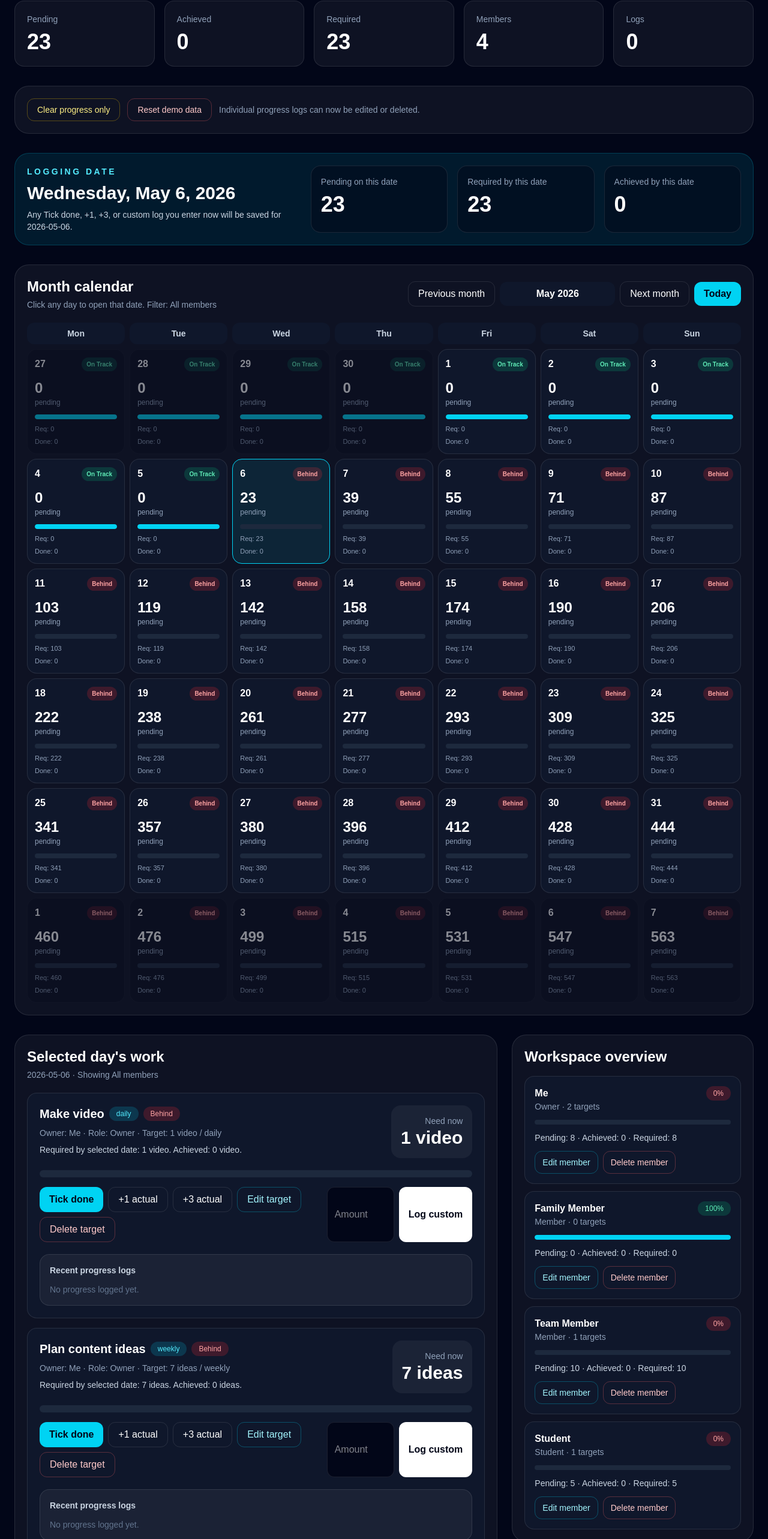
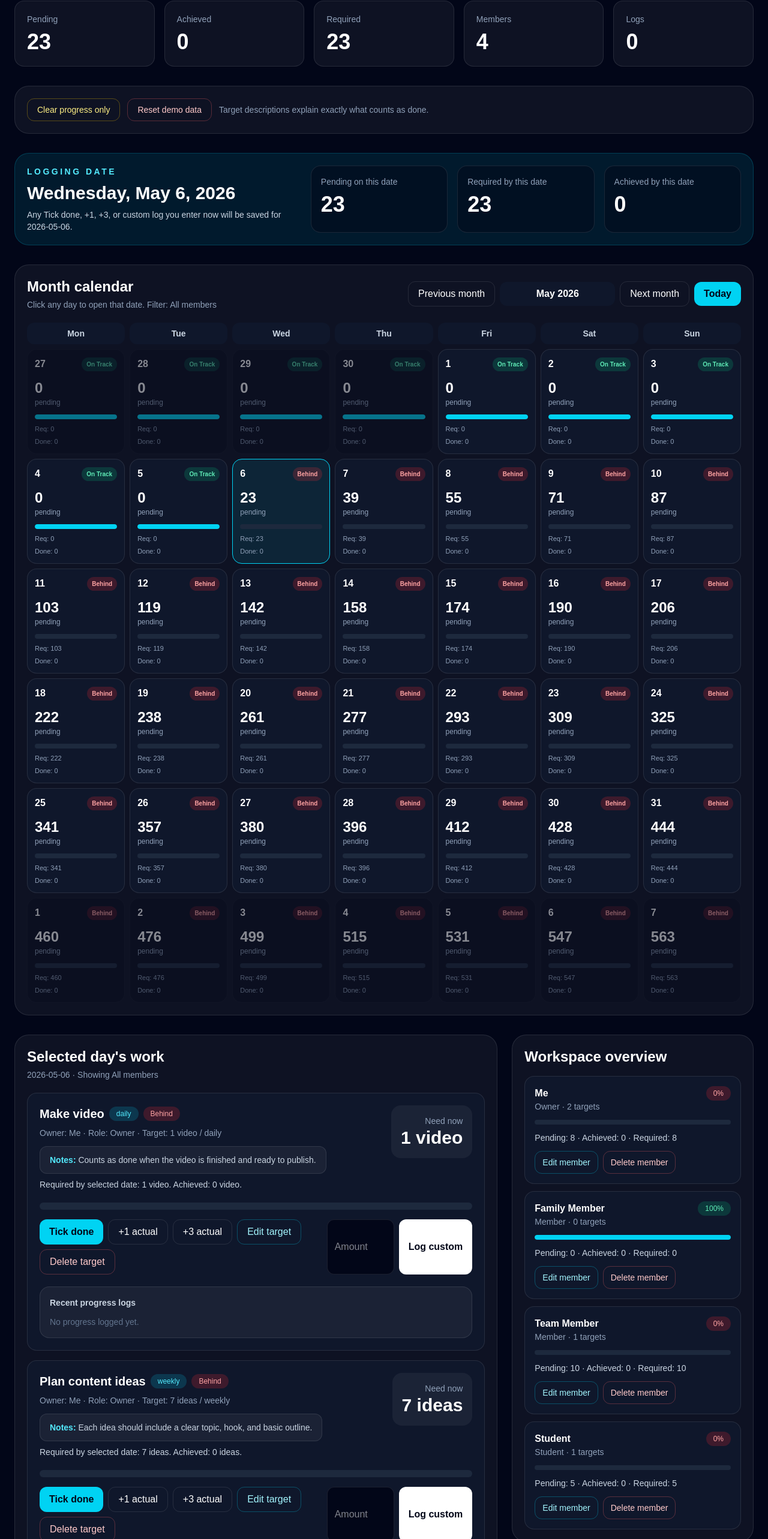
Before and after one commit to hamzajnj1997/universal-targets-tracker, a Next.js app: page / in a window 1280 px wide. Shown: the part 195-2761 px from the top of the page at 60% size. Built offline with nearby package versions, Linux system fonts and the light colour scheme.

Commit message:
Add target descriptions

```diff
--- a/app/page.tsx
+++ b/app/page.tsx
@@ -13,6 +13,7 @@ type Member = {
 type Target = {
   id: string;
   title: string;
+  description: string;
   ownerId: string;
   frequency: Frequency;
   targetAmount: number;
@@ -166,6 +167,7 @@ const initialTargets: Target[] = [
   {
     id: "video",
     title: "Make video",
+    description: "Counts as done when the video is finished and ready to publish.",
     ownerId: "me",
     frequency: "daily",
     targetAmount: 1,
@@ -175,6 +177,7 @@ const initialTargets: Target[] = [
   {
     id: "ideas",
     title: "Plan content ideas",
+    description: "Each idea should include a clear topic, hook, and basic outline.",
     ownerId: "me",
     frequency: "weekly",
     targetAmount: 7,
@@ -184,6 +187,7 @@ const initialTargets: Target[] = [
   {
     id: "calls",
     title: "Sales calls",
+    description: "Only completed calls count. Missed calls carry forward.",
     ownerId: "team",
     frequency: "daily",
     targetAmount: 10,
@@ -193,6 +197,7 @@ const initialTargets: Target[] = [
   {
     id: "reading",
     title: "Read pages",
+    description: "Pages count when they are actually read, not just opened.",
     ownerId: "student",
     frequency: "daily",
     targetAmount: 5,
@@ -215,6 +220,7 @@ export default function Home() {
   const [newMemberRole, setNewMemberRole] = useState("Member");
 
   const [newTitle, setNewTitle] = useState("");
+  const [newDescription, setNewDescription] = useState("");
   const [newAmount, setNewAmount] = useState(1);
   const [newUnit, setNewUnit] = useState("tasks");
   const [newFrequency, setNewFrequency] = useState<Frequency>("daily");
@@ -226,6 +232,7 @@ export default function Home() {
 
   const [editingTargetId, setEditingTargetId] = useState<string | null>(null);
   const [editTitle, setEditTitle] = useState("");
+  const [editDescription, setEditDescription] = useState("");
   const [editOwnerId, setEditOwnerId] = useState("me");
   const [editFrequency, setEditFrequency] = useState<Frequency>("daily");
   const [editAmount, setEditAmount] = useState(1);
@@ -251,7 +258,12 @@ export default function Home() {
         }
 
         if (Array.isArray(parsedData.targets)) {
-          setTargets(parsedData.targets);
+          setTargets(
+            parsedData.targets.map((target) => ({
+              ...target,
+              description: target.description ?? "",
+            }))
+          );
         }
 
         if (Array.isArray(parsedData.logs)) {
@@ -510,6 +522,7 @@ export default function Home() {
   function startEditingTarget(target: Target) {
     setEditingTargetId(target.id);
     setEditTitle(target.title);
+    setEditDescription(target.description ?? "");
     setEditOwnerId(target.ownerId);
     setEditFrequency(target.frequency);
     setEditAmount(target.targetAmount);
@@ -519,6 +532,7 @@ export default function Home() {
   function cancelEditingTarget() {
     setEditingTargetId(null);
     setEditTitle("");
+    setEditDescription("");
     setEditOwnerId("me");
     setEditFrequency("daily");
     setEditAmount(1);
@@ -550,6 +564,7 @@ export default function Home() {
         return {
           ...target,
           title: editTitle.trim(),
+          description: editDescription.trim(),
           ownerId: editOwnerId,
           frequency: editFrequency,
           targetAmount: editAmount,
@@ -614,6 +629,7 @@ export default function Home() {
       {
         id: crypto.randomUUID(),
         title: newTitle.trim(),
+        description: newDescription.trim(),
         ownerId: newOwnerId,
         frequency: newFrequency,
         targetAmount: newAmount,
@@ -623,6 +639,7 @@ export default function Home() {
     ]);
 
     setNewTitle("");
+    setNewDescription("");
     setNewAmount(1);
     setNewUnit("tasks");
     setNewFrequency("daily");
@@ -877,7 +894,7 @@ export default function Home() {
           </button>
 
           <p className="flex items-center text-sm text-slate-400">
-            Individual progress logs can now be edited or deleted.
+            Target descriptions explain exactly what counts as done.
           </p>
         </section>
 
@@ -1119,6 +1136,21 @@ export default function Home() {
                               className="w-full rounded-xl border border-white/10 bg-slate-950 px-4 py-3 text-white"
                             />
                           </div>
+
+                          <div className="md:col-span-2">
+                            <p className="mb-2 text-sm text-slate-400">
+                              Notes / what counts as done
+                            </p>
+                            <textarea
+                              value={editDescription}
+                              onChange={(event) =>
+                                setEditDescription(event.target.value)
+                              }
+                              placeholder="Example: Counts only when the work is finished and reviewed."
+                              rows={3}
+                              className="w-full rounded-xl border border-white/10 bg-slate-950 px-4 py-3 text-white"
+                            />
+                          </div>
                         </div>
 
                         <div className="mt-4 flex flex-wrap gap-2">
@@ -1165,6 +1197,15 @@ export default function Home() {
                               {row.target.targetAmount} {row.target.unit} /{" "}
                               {row.target.frequency}
                             </p>
+
+                            {row.target.description && (
+                              <p className="mt-3 rounded-xl border border-white/10 bg-white/5 px-4 py-3 text-sm text-slate-300">
+                                <span className="font-semibold text-cyan-300">
+                                  Notes:
+                                </span>{" "}
+                                {row.target.description}
+                              </p>
+                            )}
 
                             <p className="mt-2 text-sm text-slate-300">
                               Required by selected date: {row.required}{" "}
@@ -1546,6 +1587,14 @@ export default function Home() {
                   className="w-full rounded-xl border border-white/10 bg-slate-900 px-4 py-3 text-white"
                 />
 
+                <textarea
+                  value={newDescription}
+                  onChange={(event) => setNewDescription(event.target.value)}
+                  placeholder="Notes / what counts as done"
+                  rows={3}
+                  className="w-full rounded-xl border border-white/10 bg-slate-900 px-4 py-3 text-white"
+                />
+
                 <div className="grid grid-cols-2 gap-3">
                   <input
                     type="number"
```
